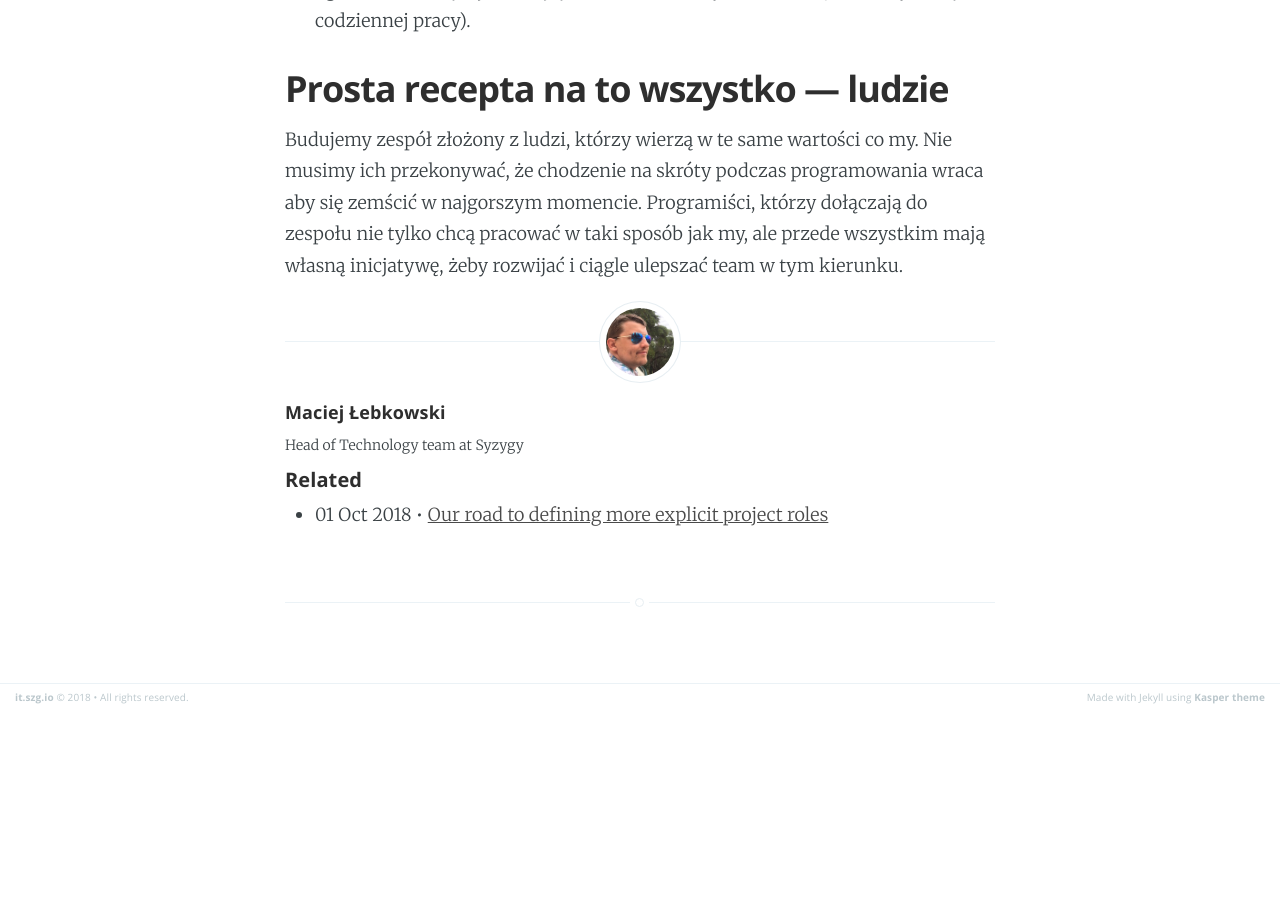
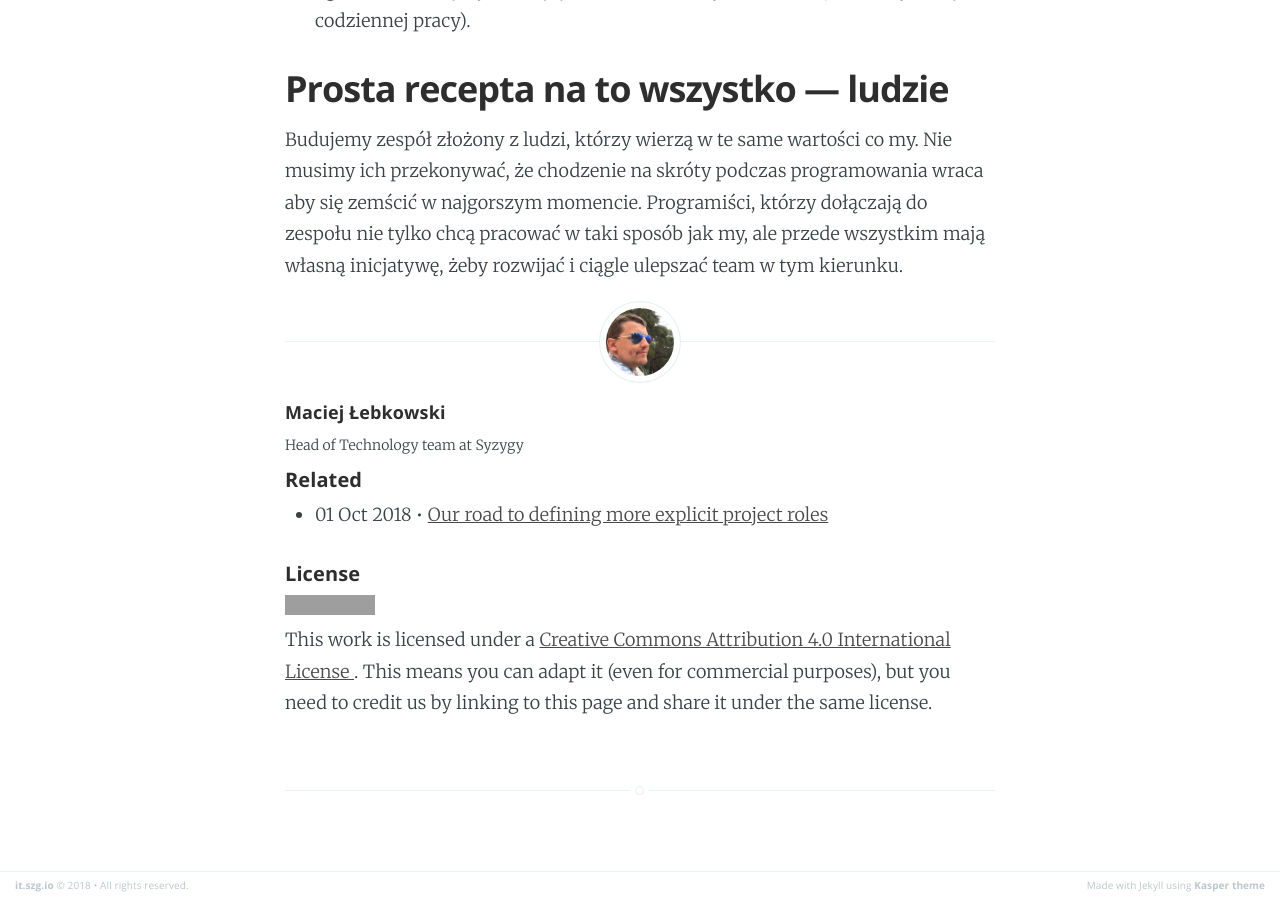
Before and after one commit to syzygypl/syzygypl.github.io, a Jekyll site: the page built from _posts/2017-07-21-agencja-produkt-software-house.md, in a window 1280 px wide and 900 px high, scrolled down 2424 px. Built offline with Jekyll 4.4.1, drawn with Linux system fonts in a browser that asks for light colours; before the commit the page ends 3135 px from its top, so only the background shows below that; grey boxes are pictures that could not be loaded.

Commit message:
add CC BY-SA 4.0 license

```diff
--- a/_layouts/post.html
+++ b/_layouts/post.html
@@ -66,6 +66,21 @@ post_class: post-template
                 {% endunless %}{% endfor %}
             </ul>
         </section>
+        <section class="archive">
+            <h5>License</h5>
+            <p>
+                <a rel="license" href="http://creativecommons.org/licenses/by-sa/4.0/">
+                    <img alt="Creative Commons License" style="border-width:0" src="https://i.creativecommons.org/l/by-sa/4.0/88x31.png"
+                    /></a>
+                <br />
+                This work is licensed under a
+                <a rel="license" href="http://creativecommons.org/licenses/by-sa/4.0/">
+                    Creative Commons Attribution 4.0 International License
+                </a>.
+                This means you can adapt it (even for commercial purposes), but you need to credit us by linking to
+                this page and share it under the same license.
+            </p>
+        </section>
         {% endif %}
 
     </article>
```
